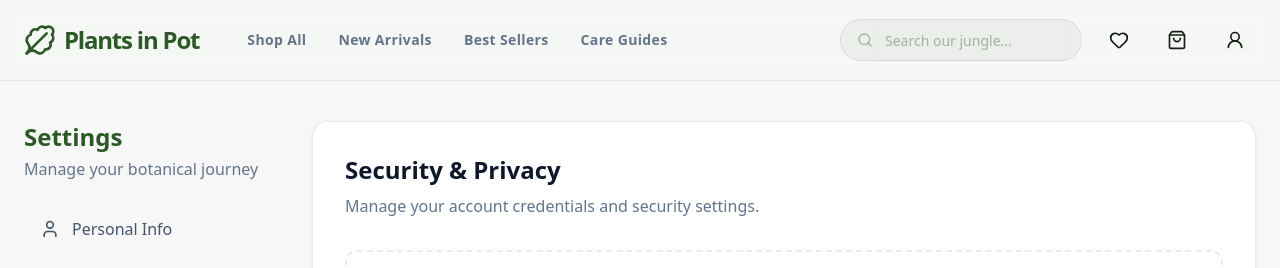
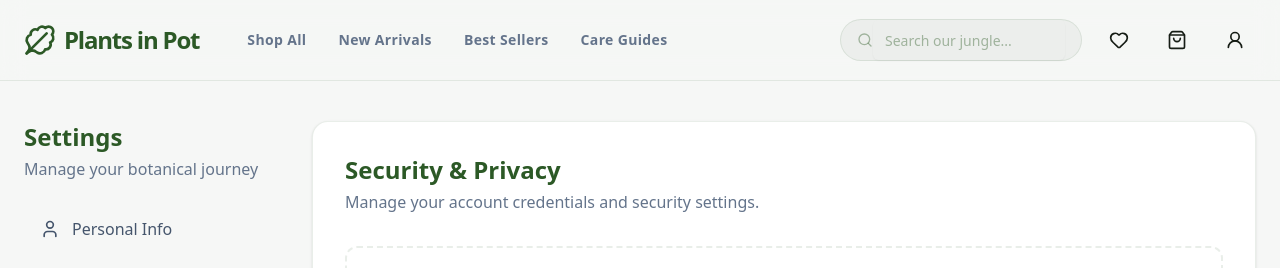
Before and after one commit to prakosodwika/plants-in-pot-ecom, a Next.js app: page /profile/security in a window 1280 px wide. Shown: the top 268 px of the page. Built offline with nearby package versions, Linux system fonts and the light colour scheme.

Commit message:
fix: profile security n privacy

```diff
--- a/src/app/profile/security/page.tsx
+++ b/src/app/profile/security/page.tsx
@@ -1,11 +1,14 @@
+import { Description, Title } from "@/components/profile/headers";
+import { ProfileCommingSoon } from "@/components/shared/empty";
+
 export default function SecurityPage() {
   return (
     <div className="bg-white dark:bg-slate-900 border border-primary/10 rounded-2xl p-8 shadow-sm">
-      <h2 className="text-2xl font-bold text-slate-900 dark:text-slate-100 mb-2">Security & Privacy</h2>
-      <p className="text-slate-500 mb-8">Manage your account credentials and security settings.</p>
-      <div className="p-12 text-center border-2 border-dashed border-primary/10 rounded-xl text-slate-400 font-medium">
-        Security settings implementation coming soon.
+      <div className="mb-8 space-y-1">
+        <Title title="Security & Privacy" />
+        <Description description="Manage your account credentials and security settings." />
       </div>
+      <ProfileCommingSoon text="Security settings implementation coming soon." />
     </div>
   );
 }
--- /dev/null
+++ b/src/components/shared/empty.tsx
@@ -0,0 +1,9 @@
+export function ProfileCommingSoon(
+  { text }: { text: string }
+) {
+  return (
+    <div className="p-12 text-center border-2 border-dashed border-primary/10 rounded-xl text-slate-400 font-medium">
+      {text}
+    </div>
+  )
+}
```
